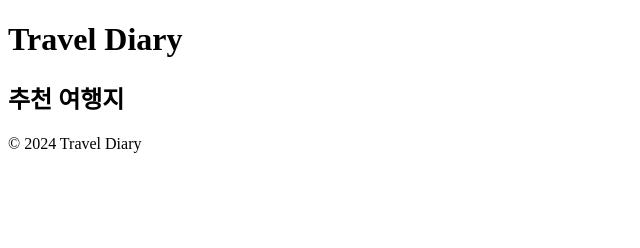
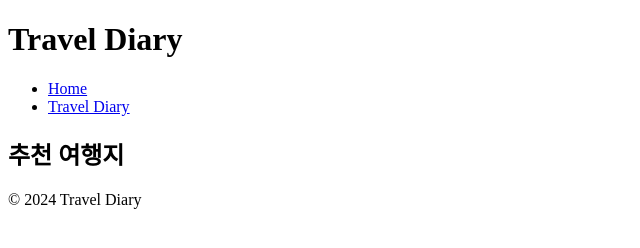
Before and after one commit to Myowww/Tiary, a plain HTML site: page index.html in a window 1280 px wide. Shown: the whole page, without its empty margins (0-640 px from the left). Drawn offline with Linux system fonts and the light colour scheme.

Commit message:
Feat : navigation 추가

```diff
--- a/index.html
+++ b/index.html
@@ -9,6 +9,12 @@
 <body>
     <header>
         <h1>Travel Diary</h1>
+        <nav>
+            <ul>
+                <li><a href="index.html">Home</a></li>
+                <li><a href="diary.html">Travel Diary</a></li>
+            </ul>
+        </nav>
     </header>
     <main>
         <section class="travel-recommendations">
```
